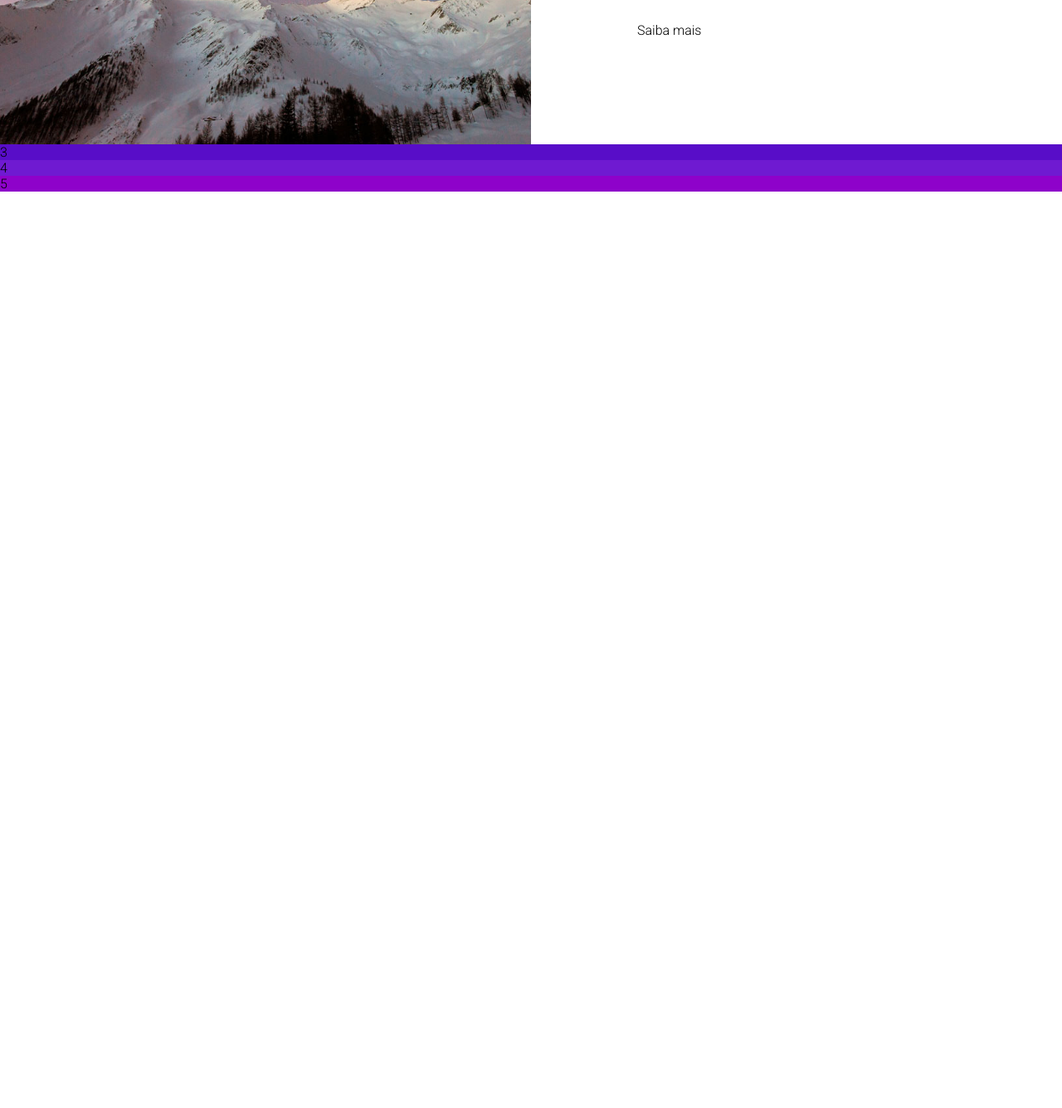
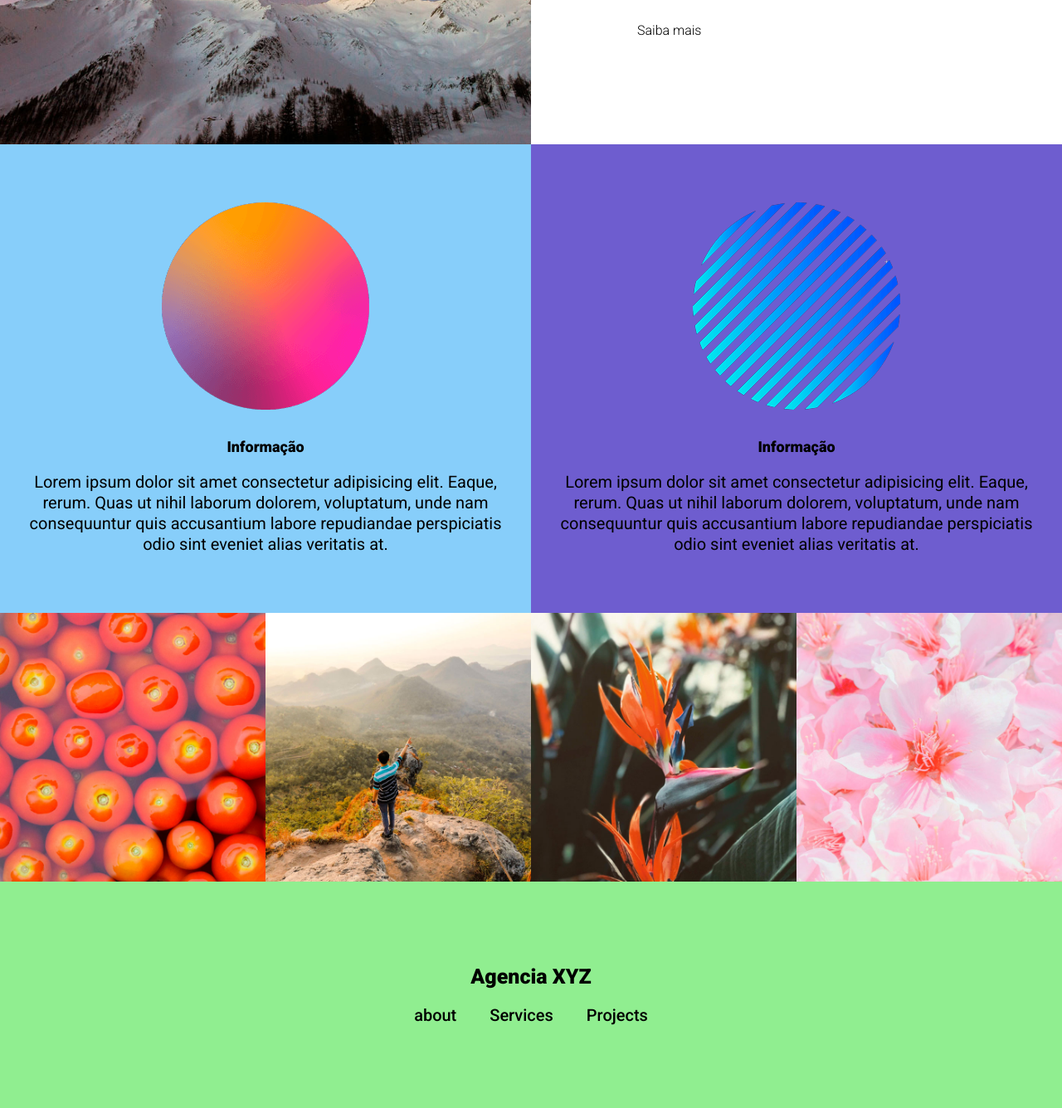
Before and after one commit to Antonio-P-Neto/Pagina-Producao, a plain HTML site: page pagina-GRID/index.html in a window 1280 px wide. Shown: the part 1587-2923 px from the top of the page at 83% size. Before the commit the page ends 1818 px from the top, so only its background shows below. Drawn offline with Linux system fonts and the light colour scheme; a web font is replaced by a local one.

Commit message:
finalizado

```diff
--- a/pagina-GRID/assets/css/estilo.css
+++ b/pagina-GRID/assets/css/estilo.css
@@ -71,7 +71,7 @@ body{
     100%{ -webkit-transform: translateY(1em); opacity:0.9;}
 }
 
-@media(max-widhth:420px){
+@media(max-width:768px){
     .hero{
         height: 60vh;
     }
@@ -133,17 +133,117 @@ body{
     background: url(../img/sky.jpg) center center no-repeat;
     background-size: cover;
 }
+
+@media(max-width:768px){
+    .about .item{
+        text-align: center;
+    }
+
+    .about{
+        grid-template-columns: 1fr;
+        grid-template-rows: repeat(4, 1fr);
+    }
+}
  .service{
     grid-area: service;
-    background-color: rgb(88, 13, 200);
+    display: grid;
+    grid-template-columns: 1fr 1fr;
 }
+
+.service .service-info{
+    padding: 70px 20px;
+    text-align: center;
+}
+ .service .service-info img{
+    width: 250px;
+    margin-bottom: 30px;
+ }
+
+ .service .service-info .inform h3{
+    font-size: 1.8rem;
+    font-weight: 700;
+ }
+
+ .service .service-info .inform p{
+    font-size: 2rem;
+    font-weight: 400;
+    margin: 20px auto 0;
+    line-height: 25px;
+ }
+
+ .service .service-info:nth-child(1){
+    background-color: lightskyblue;
+ }
+
+ .service .service-info:nth-child(2){
+    background-color: #6e5dcf;
+ }
+
+ @media(max-width:768px){
+    .service{
+        display: inline;
+    }
+
+ }
 
 .projects{
     grid-area: projects;
-    background-color: rgb(111, 26, 209);
+    display:grid;
+    grid-template-columns: repeat(4, 1fr);
+}
+
+.projects img{
+    height: 100%;
+    transition: 0.3s;
+}
+
+.projects a:hover img{
+    opacity: 0.8;
+}
+
+@media(max-width:768px){
+    .projects{
+        grid-template-columns: repeat(2, 1fr);
+    }
+}
+
+@media(max-width:425px){
+    .projects{
+        grid-template-columns: 1fr;
+        grid-template-rows: 1fr;
+    }
 }
 
 .rodape{
     grid-area: rodape;
-    background-color: rgb(142, 2, 202);
+    display: flex;
+    flex-direction: column;
+    text-align: center;
+    padding: 100px 0;
+    background-color: lightgreen;
 }
+
+.rodape h4{
+    font-weight: 700;
+    font-size: 2.5rem;
+    margin-bottom: 20px;
+}
+
+.rodape nav ul{
+    display: flex;
+    justify-content: center;
+    max-width: 320px;
+    margin: 0 auto;
+}
+
+.rodape nav ul li a{
+    font-size: 2rem;
+    font-weight: 500;
+    margin: 20px;
+    transition: 0.2s;
+}
+
+.rodape nav ul li a:hover{
+    font-weight: 600;
+    color: #fff;
+}
--- a/pagina-GRID/index.html
+++ b/pagina-GRID/index.html
@@ -54,7 +54,7 @@
         </div>
     </header>
 
-    <section class="hero">
+    <section class="hero" id="about">
         <h2>We make cool things</h2>
     </section>
     <section class="about">
@@ -83,12 +83,76 @@
         </div>
 
     </section>
-    <section class="service">3
+    <section class="service" id="service">
+        <div class="service-info">
+            <img src="./assets/img/bolinha1.png" alt="">
+            <div class="inform">
+                <h3>Informação</h3>
+                <p>Lorem ipsum dolor sit amet consectetur adipisicing elit. Eaque, rerum. Quas ut nihil laborum dolorem, voluptatum, unde nam consequuntur quis accusantium labore repudiandae perspiciatis odio sint eveniet alias veritatis at.</p>
+            </div>
+        </div>
+        <div class="service-info">
+            <img src="./assets/img/bolinha2.png" alt="">
+            <div class="inform">
+                <h3>Informação</h3>
+                <p>Lorem ipsum dolor sit amet consectetur adipisicing elit. Eaque, rerum. Quas ut nihil laborum dolorem, voluptatum, unde nam consequuntur quis accusantium labore repudiandae perspiciatis odio sint eveniet alias veritatis at.</p>
+            </div>
+        </div>
     </section>
-    <section class="projects">4
+    <section class="projects" id="projects">
+        <div class="projec">
+            <a href="">
+                <img src="./assets/img/tomatoes.jpg" alt="tomatoes">
+            </a>
+        </div>
+
+        <div class="projec">
+            <a href="">
+                <img src="./assets/img/landscape.jpg" alt="landscape">
+            </a>
+        </div>
+
+        <div class="projec">
+            <a href="">
+                <img src="./assets/img/plants.jpg" alt="plants">
+            </a>
+        </div>
+
+        <div class="projec">
+            <a href="">
+                <img src="./assets/img/flowers.jpg" alt="flowers">
+            </a>
+        </div>
     </section>
 
-    <footer class="rodape">5
+    <footer class="rodape">
+        <h4>Agencia XYZ</h4>
+
+        <nav>
+            <ul>
+                <li><a href="#about">about</a></li>
+                <li><a href="#service">Services</a></li>
+                <li><a href="#projects">Projects</a></li>
+            </ul>
+        </nav>
+<!--
+        <div class="social">
+            <a href="">
+                <i class="fab fa-facebook-square"></i>
+            </a>
+
+            <a href="">
+                <i class="fab fa-instagram"></i>
+            </a>
+
+            <a href="">
+                <i class="fab fa-twitter-square"></i>
+            </a>
+
+            <a href="">
+                <i class="fab fa-pinterest"></i>
+            </a>
+        </div>-->
     </footer>
 </body>
 </html>
```
